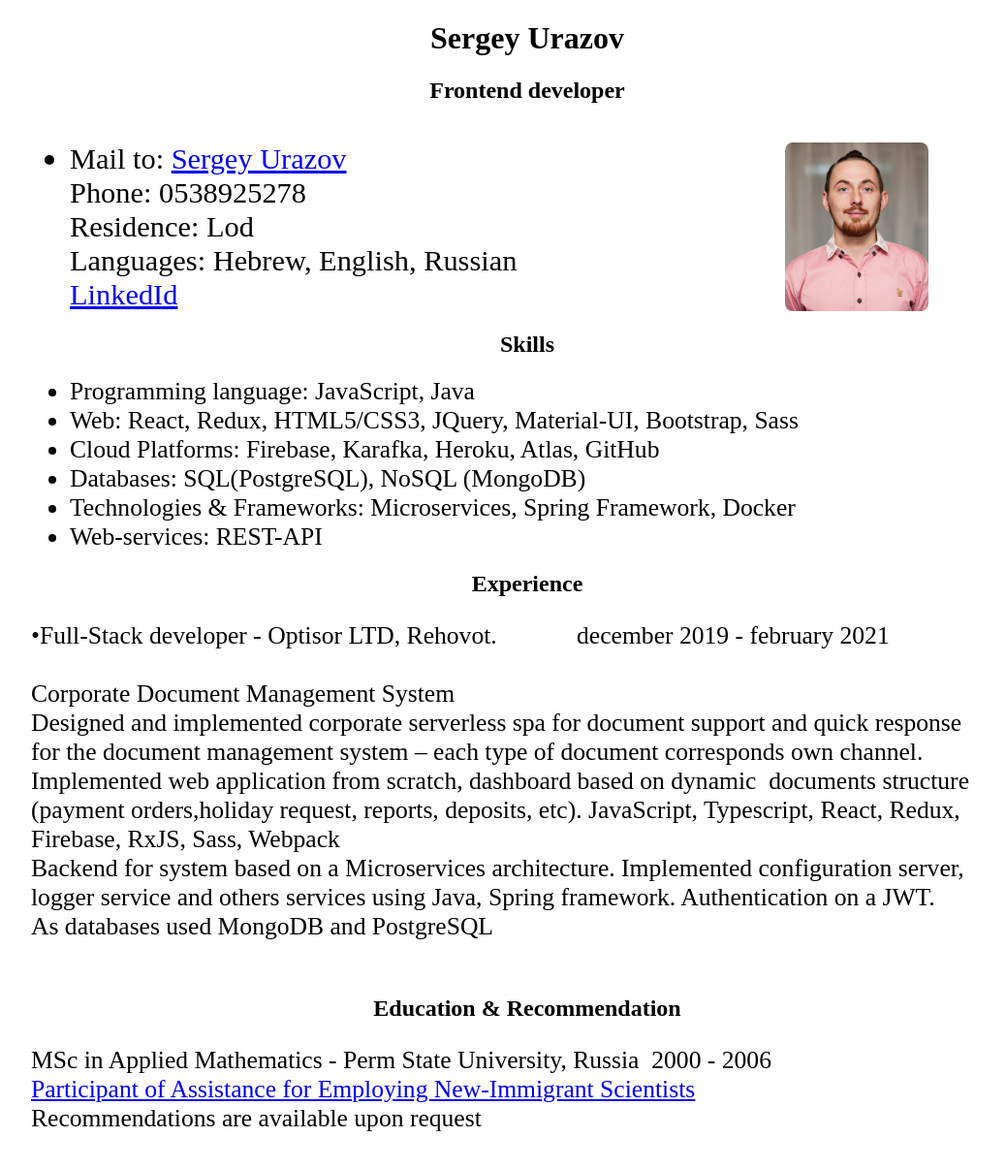
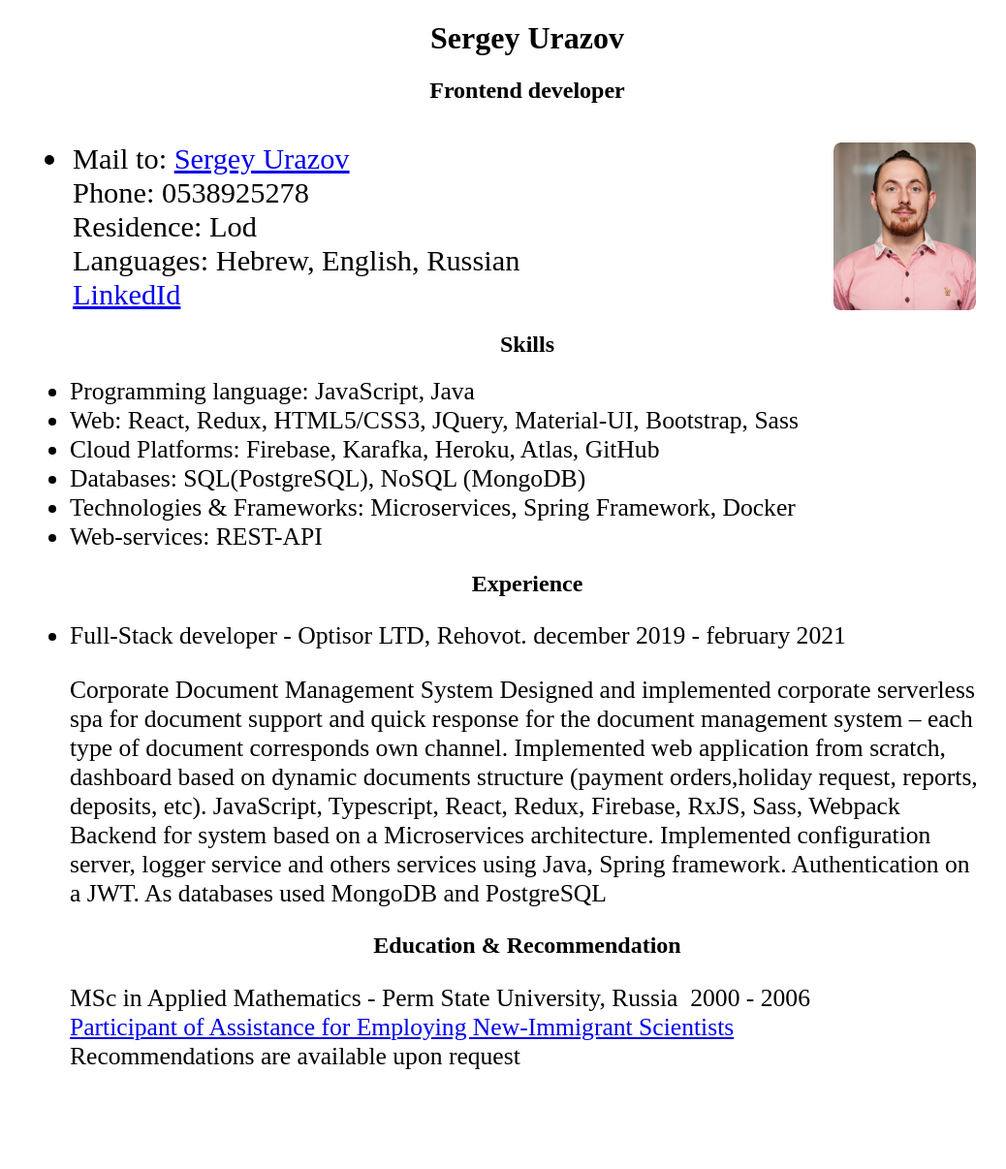
Before and after one commit to Urazof/rsschool-cv, a plain HTML site: page index.html in a window 1280 px wide. Shown: the whole page at 97% size, without its empty margins (96-1134 px from the left). After the commit the page ends 1160 px from the top, so only its background shows below. Drawn offline with Linux system fonts and the light colour scheme.

Commit message:
fix: fix css

```diff
--- a/index.html
+++ b/index.html
@@ -38,22 +38,23 @@
 
     <h2>Experience</h2>
     <section class="mainblock">
-        <pre class="paragraph">•Full-Stack developer - Optisor LTD, Rehovot.	        december 2019 - february 2021
-
-Corporate Document Management System
+        <ul class="section">
+            <li>Full-Stack developer - Optisor LTD, Rehovot. december 2019 - february 2021</li>
+            <p>Corporate Document Management System
                 Designed and implemented corporate serverless spa for document support and quick response
                 for the document management system – each type of document corresponds own channel.
-Implemented web application from scratch, dashboard based on dynamic  documents structure
+                Implemented web application from scratch, dashboard based on dynamic documents structure
                 (payment orders,holiday request, reports, deposits, etc). JavaScript, Typescript, React, Redux,
                 Firebase, RxJS, Sass, Webpack
                 Backend for system based on a Microservices architecture. Implemented configuration server,
                 logger service and others services using Java, Spring framework. Authentication on a JWT.
                 As databases used MongoDB and PostgreSQL
-        </pre>
+            </p>
+        </ul>
     </section>
 
     <h2>Education & Recommendation</h2>
-    <footer class="mainblock">
+    <footer class="mainblock footer">
 <pre class="paragraph">MSc in Applied Mathematics - Perm State University, Russia  2000 - 2006
 <a href="https://www.gov.il/en/departments/general/financial_help">Participant of Assistance for Employing New-Immigrant Scientists</a>
 Recommendations are available upon request
--- a/styles.css
+++ b/styles.css
@@ -19,7 +19,7 @@
     width: 15%;
     border-radius: 5%;
     float: right;
-    margin-right: 10%;
+    margin-right: 5%;
 }
 
 .mainblock {
@@ -34,6 +34,15 @@
     font-family: "Times New Roman";
     font-size: 0.8em;
 }
+.section{
+    padding-left: 40px;
+    padding-right: 40px;
+    font-size: 0.8em;
+}
+.footer{
+    padding-left: 40px;
+}
 .address {
     font-size: 0.95em;
+    padding-left: 3px;
 }
```
Lines whose indentation alone changed are shown as unchanged.
